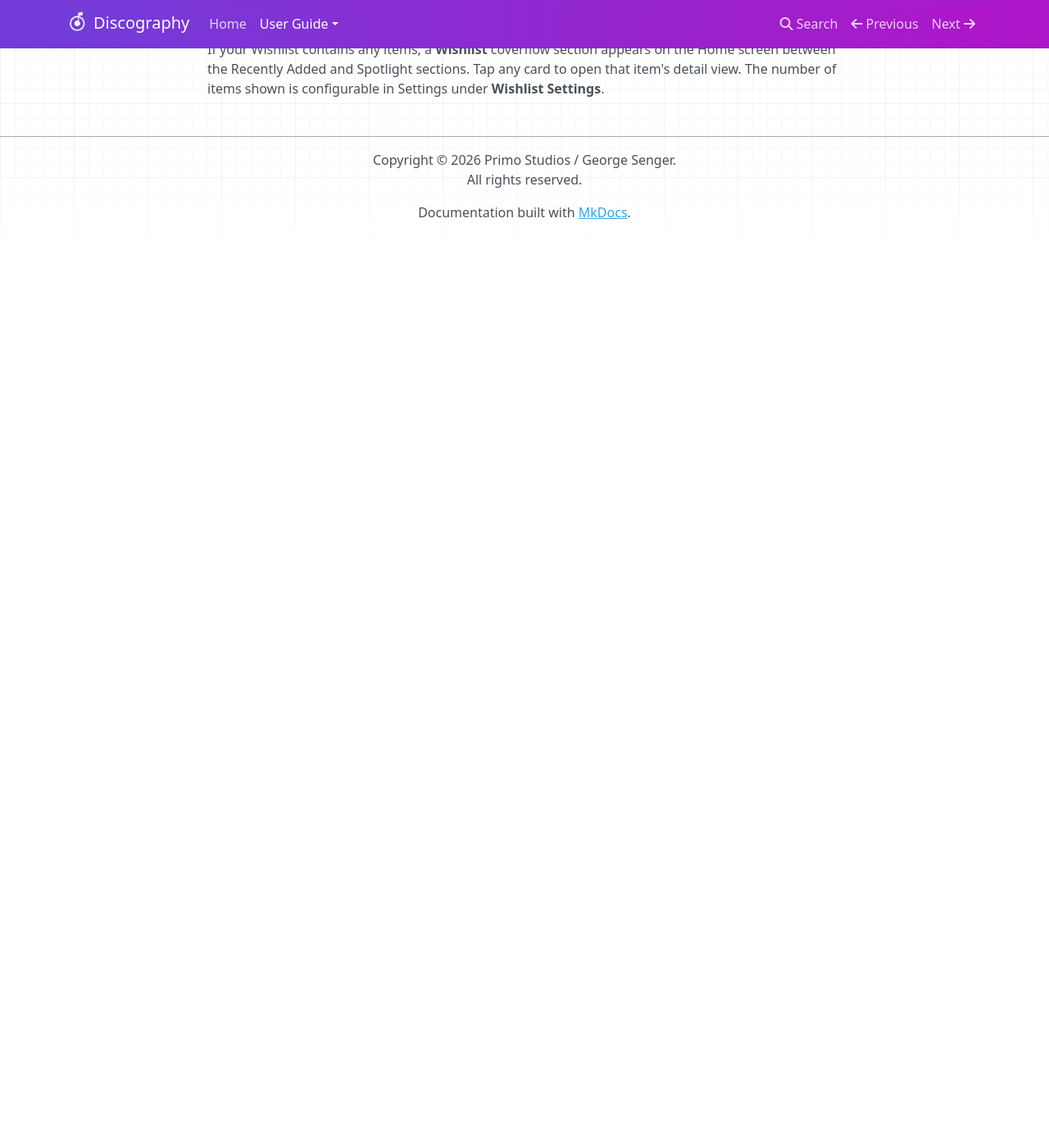
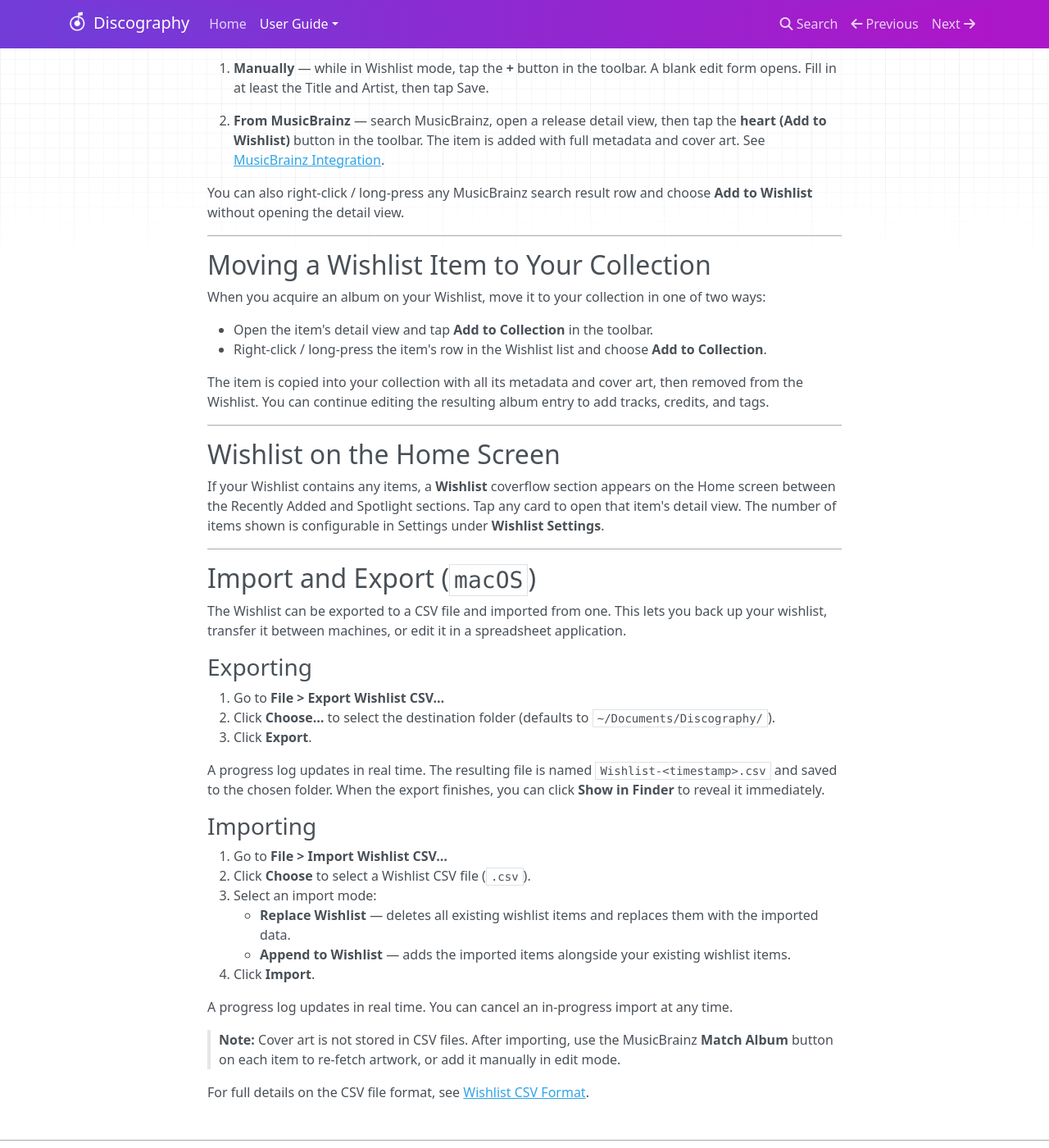
Before and after one commit to gsenger3/Discography-User-Guide, an MkDocs documentation site: the page built from guide/docs/wishlist.md, in a window 1280 px wide and 1400 px high, scrolled down 3326 px. Shown: the whole window at 82% size. Built offline with MkDocs 1.6.1, drawn with Linux system fonts in a browser that asks for light colours; nearby versions of some CDN libraries; before the commit the page ends 3613 px from its top, so only the background shows below that; some of the changed text lies outside the part shown.

Commit message:
updated to include wishlist import/export features

```diff
--- a/guide/docs/wishlist.md
+++ b/guide/docs/wishlist.md
@@ -66,10 +66,24 @@ Tapping a Wishlist item opens its detail view. The layout mirrors the Album Deta
 
 | Button | Action |
 |---|---|
+| MusicBrainz icon | Opens MusicBrainz metadata options (Match Album / Fix Match) |
 | Pencil / Edit | Switches to edit mode |
 | Add to Collection | Moves the item into your collection and removes it from the Wishlist |
 
 After tapping **Add to Collection**, the button changes to **Added to Collection** (green checkmark) and becomes disabled.
+
+### MusicBrainz Match
+
+Tap the **MusicBrainz icon** in the toolbar while viewing a wishlist item to enrich its metadata from MusicBrainz. Two options are available:
+
+| Option | Description |
+|--------|-------------|
+| **Match Album** | Automatically searches MusicBrainz using the item's existing title, artist, year, country, UPC, or catalog number and applies the best match. Only empty fields are filled; existing values are not overwritten. |
+| **Fix Match** | Opens a full release list so you can manually choose the correct pressing. Applying a release from this view overwrites all fields with the selected release's data. |
+
+After a successful match, a note is appended to the item's **Notes** field recording what was updated and when.
+
+> **Note:** MusicBrainz match for wishlist items updates all applicable fields (title, artist, year, country, format, release type, label, catalog number, barcode, MusicBrainz ID, and cover art). Tracklists and credits are not applicable to wishlist items and are available after moving the item into your collection.
 
 ### Edit Mode
 
@@ -128,3 +142,32 @@ The item is copied into your collection with all its metadata and cover art, the
 ## Wishlist on the Home Screen
 
 If your Wishlist contains any items, a **Wishlist** coverflow section appears on the Home screen between the Recently Added and Spotlight sections. Tap any card to open that item's detail view. The number of items shown is configurable in Settings under **Wishlist Settings**.
+
+---
+
+## Import and Export (`macOS`)
+
+The Wishlist can be exported to a CSV file and imported from one. This lets you back up your wishlist, transfer it between machines, or edit it in a spreadsheet application.
+
+### Exporting
+
+1. Go to **File > Export Wishlist CSV…**
+2. Click **Choose…** to select the destination folder (defaults to `~/Documents/Discography/`).
+3. Click **Export**.
+
+A progress log updates in real time. The resulting file is named `Wishlist-<timestamp>.csv` and saved to the chosen folder. When the export finishes, you can click **Show in Finder** to reveal it immediately.
+
+### Importing
+
+1. Go to **File > Import Wishlist CSV…**
+2. Click **Choose** to select a Wishlist CSV file (`.csv`).
+3. Select an import mode:
+    - **Replace Wishlist** — deletes all existing wishlist items and replaces them with the imported data.
+    - **Append to Wishlist** — adds the imported items alongside your existing wishlist items.
+4. Click **Import**.
+
+A progress log updates in real time. You can cancel an in-progress import at any time.
+
+> **Note:** Cover art is not stored in CSV files. After importing, use the MusicBrainz **Match Album** button on each item to re-fetch artwork, or add it manually in edit mode.
+
+For full details on the CSV file format, see [Wishlist CSV Format](WISHLIST_CSV_FORMAT.md).
```
Also changed, not shown: guide/docs/WISHLIST_CSV_FORMAT.md (added, +141 -0 lines), guide/docs/advanced.md (+13 -0 lines), guide/docs/index.md (+2 -1 lines).
